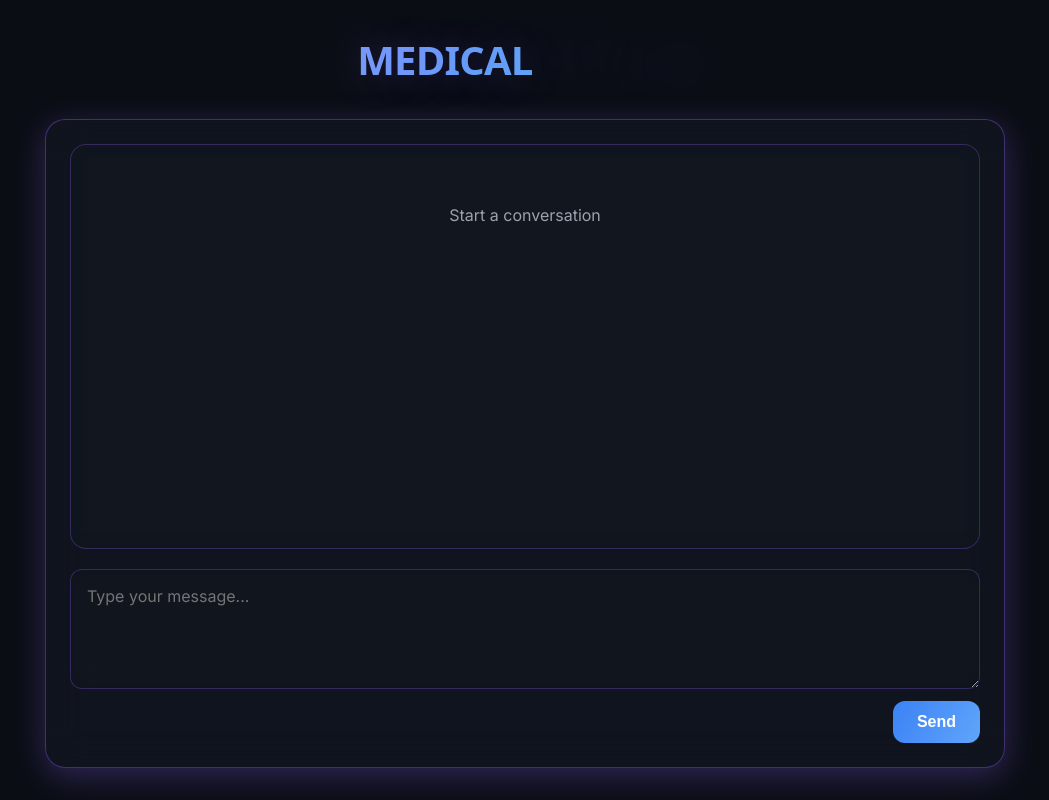
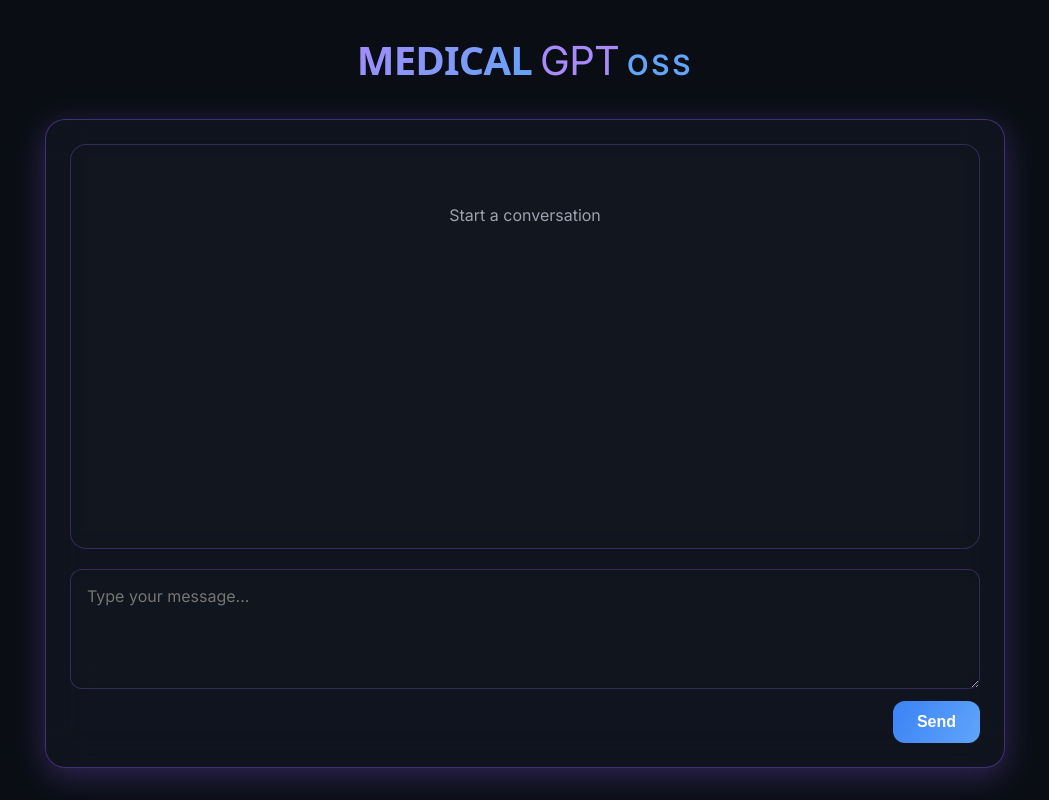
Before and after one commit to Dousery/MedicalGPT, a Next.js app in the folder render-ui/: page / in a window 1280 px wide. Shown: the whole page, without its empty margins (115-1164 px from the left). Built offline with nearby package versions, Linux system fonts and the light colour scheme.

Commit message:
Fix title visibility: make GPT and OSS visible with proper colors

```diff
--- a/render-ui/app/page.tsx
+++ b/render-ui/app/page.tsx
@@ -19,16 +19,37 @@ export default function Page() {
           textAlign: "center",
           fontWeight: 800,
           letterSpacing: "-0.02em",
-          background: "linear-gradient(135deg, #a78bfa 0%, #60a5fa 50%, #34d399 100%)",
-          WebkitBackgroundClip: "text",
-          WebkitTextFillColor: "transparent",
-          backgroundClip: "text",
-          textShadow: "0 0 40px rgba(139, 92, 246, 0.3)",
+          color: "#e4e7eb",
         }}
       >
-        <span style={{ fontFamily: "system-ui, sans-serif" }}>MEDICAL</span>
-        <span style={{ fontWeight: 300, opacity: 0.8, margin: "0 8px" }}>GPT</span>
-        <span style={{ fontSize: "0.7em", fontWeight: 600, opacity: 0.7, letterSpacing: "0.1em" }}>
+        <span
+          style={{
+            fontFamily: "system-ui, sans-serif",
+            background: "linear-gradient(135deg, #a78bfa 0%, #60a5fa 100%)",
+            WebkitBackgroundClip: "text",
+            WebkitTextFillColor: "transparent",
+            backgroundClip: "text",
+          }}
+        >
+          MEDICAL
+        </span>
+        <span
+          style={{
+            fontWeight: 400,
+            margin: "0 8px",
+            color: "#a78bfa",
+          }}
+        >
+          GPT
+        </span>
+        <span
+          style={{
+            fontSize: "0.7em",
+            fontWeight: 600,
+            letterSpacing: "0.1em",
+            color: "#60a5fa",
+          }}
+        >
           OSS
         </span>
       </h1>
```
